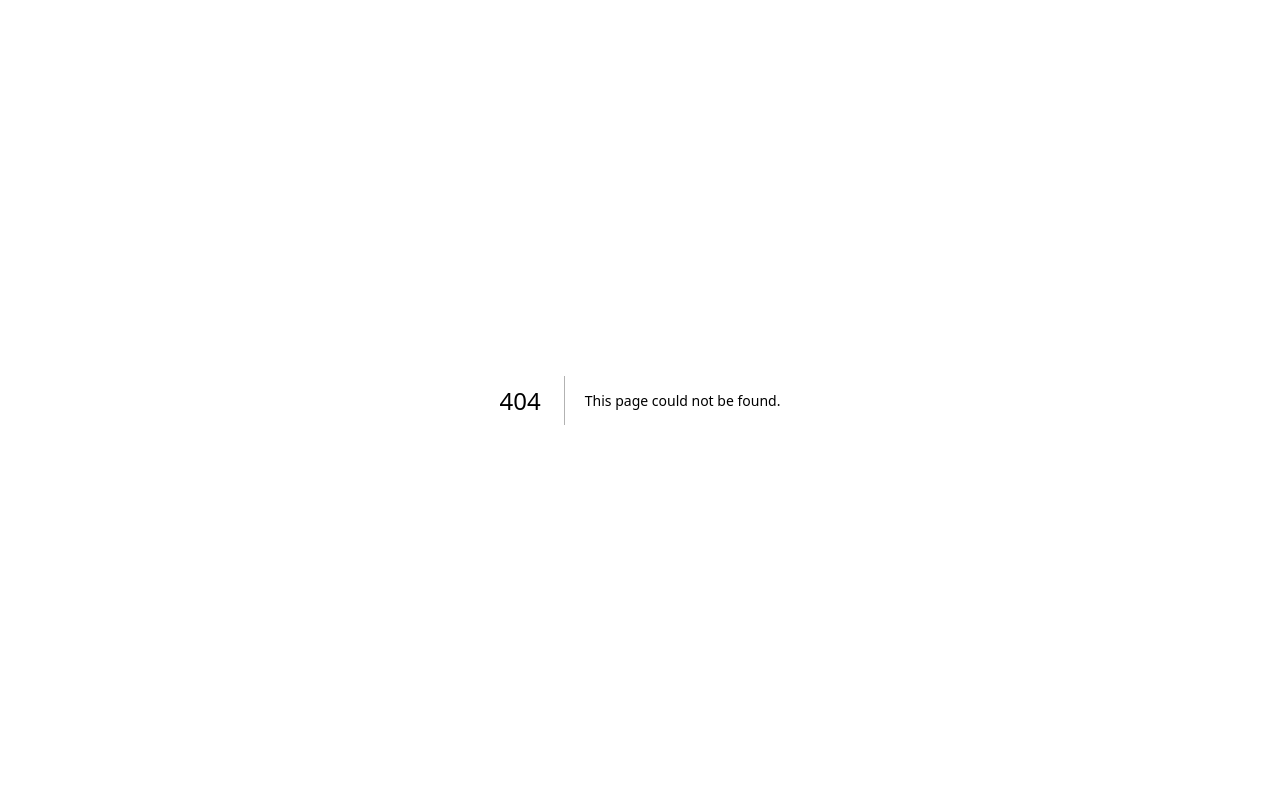
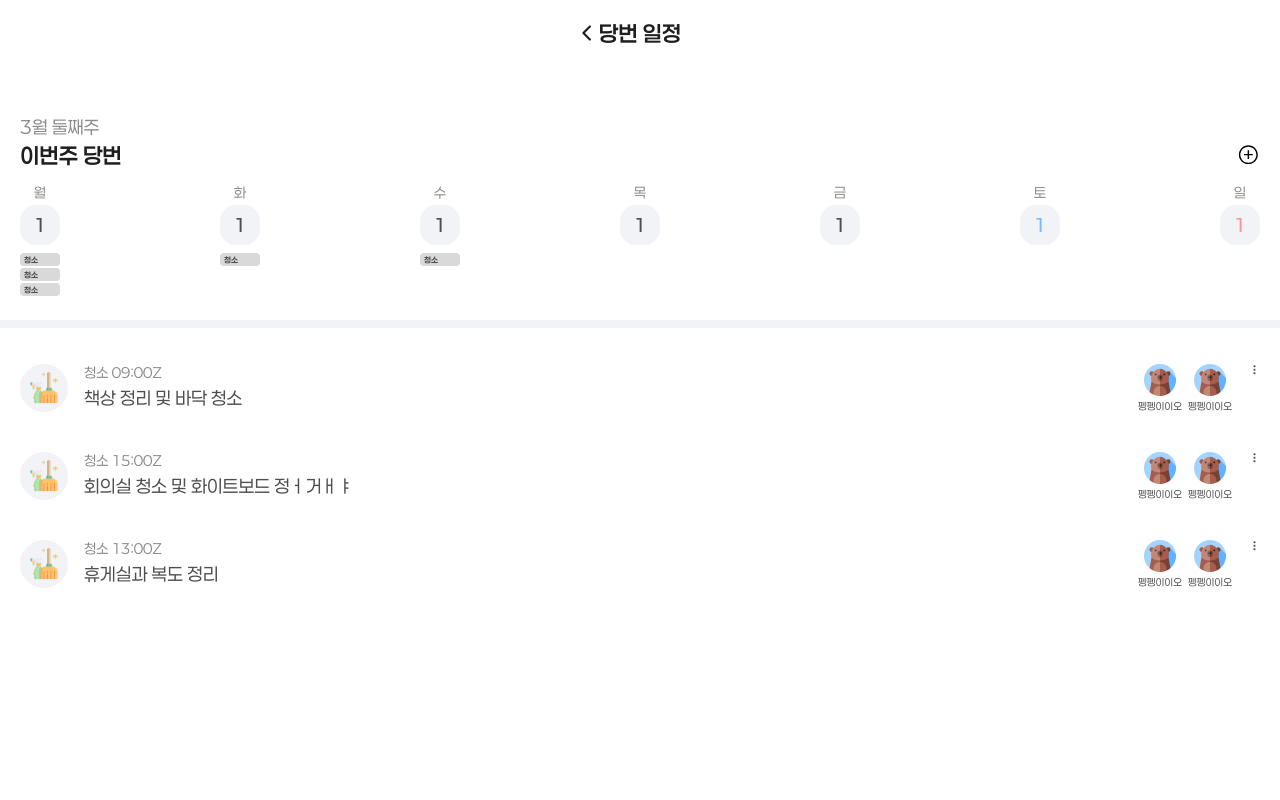
Before and after one commit to chaney1475/chainG, a Next.js app in the folder frontend/: page /duty/edit in a window 1280 px wide. Before the commit this address had no page. Shown: the top 800 px of the page. Built offline with nearby package versions, Linux system fonts and the light colour scheme; what next-redux-wrapper would draw is missing.

Commit message:
feat: weekSelector Variant 설정

```diff
--- /dev/null
+++ b/frontend/src/app/duty/edit/page.tsx
@@ -0,0 +1,5 @@
+'use client'
+
+import { DutyPage } from '@/features/duty'
+
+export default DutyPage
--- a/frontend/src/features/duty/components/WeekSelector/index.tsx
+++ b/frontend/src/features/duty/components/WeekSelector/index.tsx
@@ -17,24 +17,24 @@ export function WeekSelector() {
   const { t } = useTranslation()
   const router = useRouter()
 
-  const week: { name: string; day: DayKey }[] = [
-    { name: '월', day: 'monday' },
-    { name: '화', day: 'tuesday' },
-    { name: '수', day: 'wednesday' },
-    { name: '목', day: 'thursday' },
-    { name: '금', day: 'friday' },
-    { name: '토', day: 'saturday' },
-    { name: '일', day: 'sunday' },
+  const week: DayKey[] = [
+    'monday',
+    'tuesday',
+    'wednesday',
+    'thursday',
+    'friday',
+    'saturday',
+    'sunday',
   ]
 
   return (
     <Container>
       {week.map((item) => (
         <WeekSelectorItem
-          key={item.day}
-          day={item.name}
+          key={item}
+          day={item}
           date={1}
-          duty={dutyList[item.day]}
+          duty={dutyList[item]}
         />
       ))}
     </Container>
--- a/frontend/src/features/duty/components/WeekSelectorItem/index.tsx
+++ b/frontend/src/features/duty/components/WeekSelectorItem/index.tsx
@@ -7,7 +7,7 @@ import { useTranslation } from 'react-i18next'
 import { useRouter } from 'next/navigation'
 
 import '@/styles/styles'
-import { Duty } from '@/types/duty'
+import { Duty, SelectorVariant } from '@/types/duty'
 
 import { Container, DateSelection, DutyContainer, DutyItem } from './styles'
 
@@ -20,16 +20,21 @@ interface WeekSelectorItemProps {
 
 export function WeekSelectorItem({ day, date, duty }: WeekSelectorItemProps) {
   const { t } = useTranslation()
-  const router = useRouter()
-  const [isSelected, setIsSelected] = useState(false)
-  const onClick = () => {
-    setIsSelected(!isSelected)
+  const [selected, setSelected] = useState(false)
+  function checkSelect(select: boolean, day: string): SelectorVariant {
+    if (select === true) {
+      return 'select'
+    }
+    return day === 'sunday' || day === 'saturday' ? day : 'default'
   }
 
   return (
     <Container>
-      <div>{day}</div>
-      <DateSelection onClick={onClick}>{date}</DateSelection>
+      <div>{`${t(`duty.week.${day}`)}`}</div>
+      <DateSelection variant={checkSelect(selected, day)}>
+        {' '}
+        {date}
+      </DateSelection>
       <DutyContainer>
         {duty.map((item) => (
           <DutyItem key={item.id}>
--- a/frontend/src/features/duty/components/WeekSelectorItem/styles.ts
+++ b/frontend/src/features/duty/components/WeekSelectorItem/styles.ts
@@ -1,5 +1,8 @@
 import styled from '@emotion/styled'
 import Link from 'next/link'
+
+import { CustomTheme } from '@/styles/themes'
+import { DayKey, SelectorVariant } from '@/types/duty'
 
 export const Container = styled.div`
   display: flex;
@@ -14,7 +17,7 @@ export const Container = styled.div`
   }
 `
 
-export const DateSelection = styled.div`
+export const DateSelection = styled.div<{ variant: SelectorVariant }>`
   display: flex;
   width: 100%;
   aspect-ratio: 1/1;
@@ -23,9 +26,29 @@ export const DateSelection = styled.div`
   border-radius: 16px;
   background-color: ${({ theme }) => theme.color.secondary};
 
-  // TODO: 상태관리에 따른 색상 변경경
+  ${({ variant, theme }) => {
+    switch (variant) {
+      case 'select':
+        return `
+          background-color: ${theme.color.primary};
+          color: ${theme.color.background.white};
+        `
+      case 'sunday':
+        return `
+          background-color: ${theme.color.secondary};
+          color: ${theme.color.text.sunday};`
+      case 'saturday':
+        return `
+          background-color: ${theme.color.secondary};
+          color: ${theme.color.text.saturday};`
+      default:
+        return `
+          background-color: ${theme.color.secondary};
+          color: ${theme.color.text.low};`
+    }
+  }}
+
   ${({ theme }) => theme.typography.styles.topHeader};
-  color: ${({ theme }) => theme.color.text.low};
 `
 export const DutyContainer = styled.div`
   display: flex;
--- a/frontend/src/locales/ko.json
+++ b/frontend/src/locales/ko.json
@@ -3,6 +3,15 @@
     "title": "당번 일정",
     "category": {
       "clean": "청소"
+    },
+    "week": {
+      "monday": "월",
+      "tuesday": "화",
+      "wednesday": "수",
+      "thursday": "목",
+      "friday": "금",
+      "saturday": "토",
+      "sunday": "일"
     },
     "schedule": {
       "title": "이번주 당번",
--- a/frontend/src/styles/themes.ts
+++ b/frontend/src/styles/themes.ts
@@ -11,6 +11,7 @@ export type CustomTheme = {
       disabled: string
       distructive: string
       confirm: string
+      saturday: string
       sunday: string
     }
     background: {
@@ -97,6 +98,7 @@ const theme: CustomTheme = {
       disabled: '#8c8c8c',
       distructive: '#c84620',
       confirm: '#3bce6e',
+      saturday: '#74bcff',
       sunday: '#ff9494',
     },
     background: {
--- a/frontend/src/types/duty.ts
+++ b/frontend/src/types/duty.ts
@@ -34,3 +34,5 @@ export type DayKey =
   | 'saturday'
   | 'sunday'
 // 요일 타입 정의
+
+export type SelectorVariant = 'select' | 'sunday' | 'saturday' | 'default'
```
Also changed, not shown: frontend/src/features/duty/dutyEdit/index.tsx (renamed from frontend/src/features/duty/dutyCreate/index.tsx), frontend/src/features/duty/dutyEdit/styles.ts (renamed from frontend/src/features/duty/dutyCreate/styles.ts).
